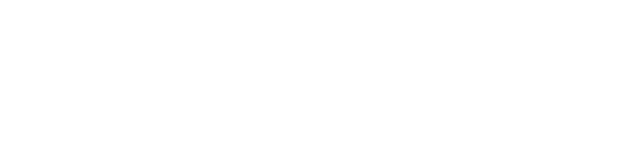
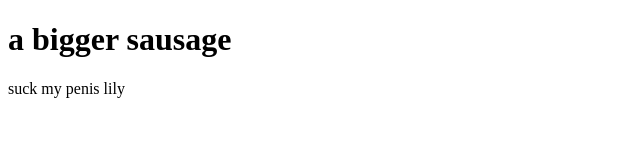
Before and after one commit to ethanbernheim/ethanbernheim.github.io, a plain HTML site: page index.html in a window 1280 px wide. Shown: the whole page, without its empty margins (0-640 px from the left). Drawn offline with Linux system fonts and the light colour scheme.

Commit message:
Update index.html

```diff
--- a/index.html
+++ b/index.html
@@ -1,17 +1,15 @@
+<!DOCTYPE html>
 <html>
-  <title>
-    COUNTDOWN
-  </title>
-  <body>
-    <h1> I miss you babe with all my heart </h1>
-  </body>
+<head>
+	<title> sausage </title>
+</head>
+<body>
+	<h1> a bigger sausage </h1>
+	<p>
 
-  <style>
-    body{
-      background.color:blue;
-      color:#fff;
-      text-align:center;
-    }
-  </style>
+suck my penis lily
 
+
+    </p>
+</body>
 </html>
```
